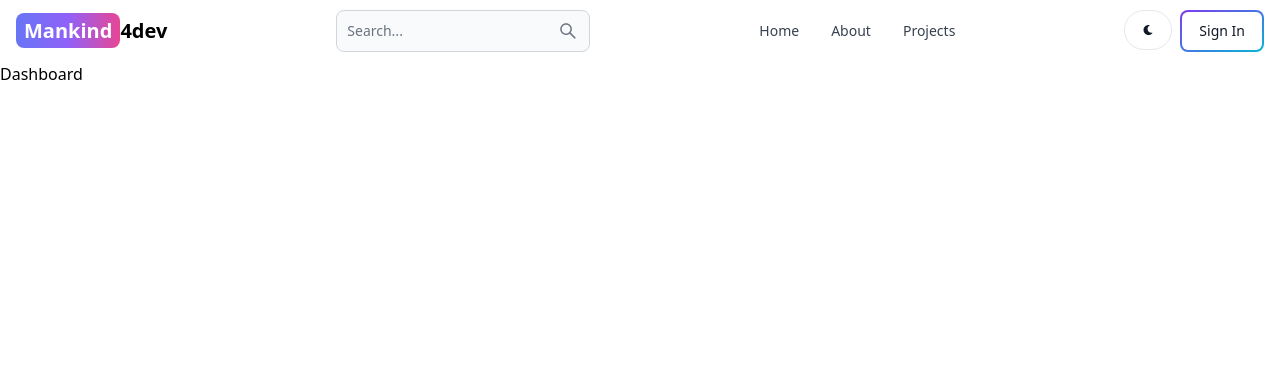
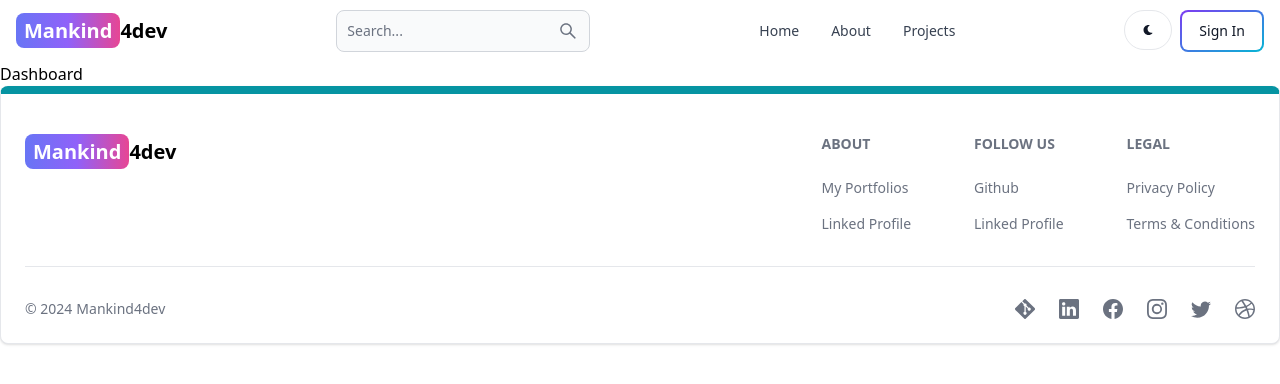
Before and after one commit to mankind4dev/mankind-web-app, a React (Vite) app in the folder client/: page /dashboard in a window 1280 px wide. Shown: the top 384 px of the page. Built offline with nearby package versions, Linux system fonts and the light colour scheme.

Commit message:
creating and adding the footer component UI

```diff
--- a/client/src/App.jsx
+++ b/client/src/App.jsx
@@ -7,6 +7,7 @@
 import Dashboard from './pages/Dashboard'
 import Projects from './pages/Projects'
 import Header from './components/Header'
+import Footer from './components/Footer'
 
 
 function App() {
@@ -23,6 +24,7 @@
         <Route exact path='/projects' element={<Projects />} />
         <Route exact path='/dashboard' element={<Dashboard />} />
     </Routes>
+    <Footer />
     </>
   )
 }
--- /dev/null
+++ b/client/src/components/Footer.jsx
@@ -0,0 +1,97 @@
+import { Footer } from "flowbite-react";
+import React from "react";
+import { Link } from "react-router-dom";
+import {
+  BsFacebook,
+  BsDribbble,
+  BsGit,
+  BsTwitter,
+  BsInstagram,
+  BsLinkedin
+} from "react-icons/bs";
+
+export default function FooterCom() {
+  return (
+    <Footer container className="border border-t-8 border-t-teal-500">
+      <div className="w-full max-w-7xl mx-auto">
+        <div className="grid w-full justify-between sm:flex md:grid-cols-1">
+          <div className="mt-5">
+            <Link
+              to="/"
+              className="self-center whitespace-nowrap text-lg sm:text-xl font-semibold dark:text-white"
+            >
+              <span className="px-2 py-1 bg-gradient-to-r from-indigo-500 via-purple-500 to-pink-500 rounded-lg text-white">
+                Mankind
+              </span>
+              4dev
+            </Link>
+          </div>
+
+          <div className="grid grid-cols-2 gap-8 mt-4 sm:grid-cols-3 sm:gap-6">
+            <div>
+              <Footer.Title title="About" />
+              <Footer.LinkGroup col>
+                <Footer.Link
+                  href="https://mankind4dev-3-d-portfolio-5cbfp5sb3.vercel.app/"
+                  target="_blank"
+                  rel="noopener noreferrer"
+                >
+                  My Portfolios
+                </Footer.Link>
+                <Footer.Link
+                  href="https://www.linkedin.com/in/sunday-ogunmakin-9877751b7/"
+                  target="_blank"
+                  rel="noopener noreferrer"
+                >
+                  Linked Profile
+                </Footer.Link>
+              </Footer.LinkGroup>
+            </div>
+            <div>
+              <Footer.Title title="Follow Us" />
+              <Footer.LinkGroup col>
+                <Footer.Link
+                  href="https://github.com/mankind4dev"
+                  target="_blank"
+                  rel="noopener noreferrer"
+                >
+                  Github
+                </Footer.Link>
+                <Footer.Link
+                  href="https://www.linkedin.com/in/sunday-ogunmakin-9877751b7/"
+                  target="_blank"
+                  rel="noopener noreferrer"
+                >
+                  Linked Profile
+                </Footer.Link>
+              </Footer.LinkGroup>
+            </div>
+            <div>
+              <Footer.Title title="Legal" />
+              <Footer.LinkGroup col>
+                <Footer.Link href="#">Privacy Policy</Footer.Link>
+                <Footer.Link href="#">Terms &amp; Conditions</Footer.Link>
+              </Footer.LinkGroup>
+            </div>
+          </div>
+        </div>
+        <Footer.Divider />
+        <div className="w-full sm:flex sm:items-center sm:justify-between">
+          <Footer.Copyright
+            href="#"
+            by="Mankind4dev"
+            year={new Date().getFullYear()}
+          />
+          <div className="flex gap-6 sm:mt-0 mt-4 sm:justify-center">
+            <Footer.Icon href="https://github.com/mankind4dev" icon={BsGit} />
+            <Footer.Icon href="https://www.linkedin.com/in/sunday-ogunmakin-9877751b7/" icon={BsLinkedin} />
+            <Footer.Icon href="#" icon={BsFacebook} />
+            <Footer.Icon href="#" icon={BsInstagram} />
+            <Footer.Icon href="#" icon={BsTwitter} />
+            <Footer.Icon href="#" icon={BsDribbble} />
+          </div>
+        </div>
+      </div>
+    </Footer>
+  );
+}
```
